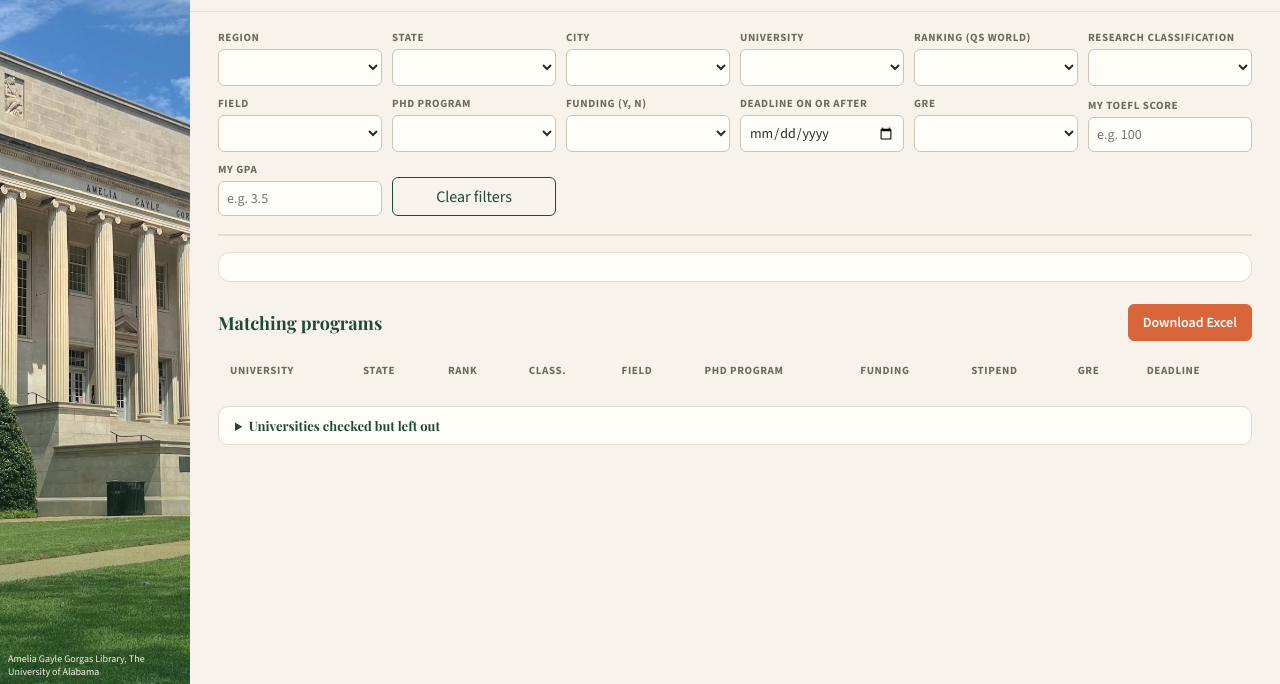
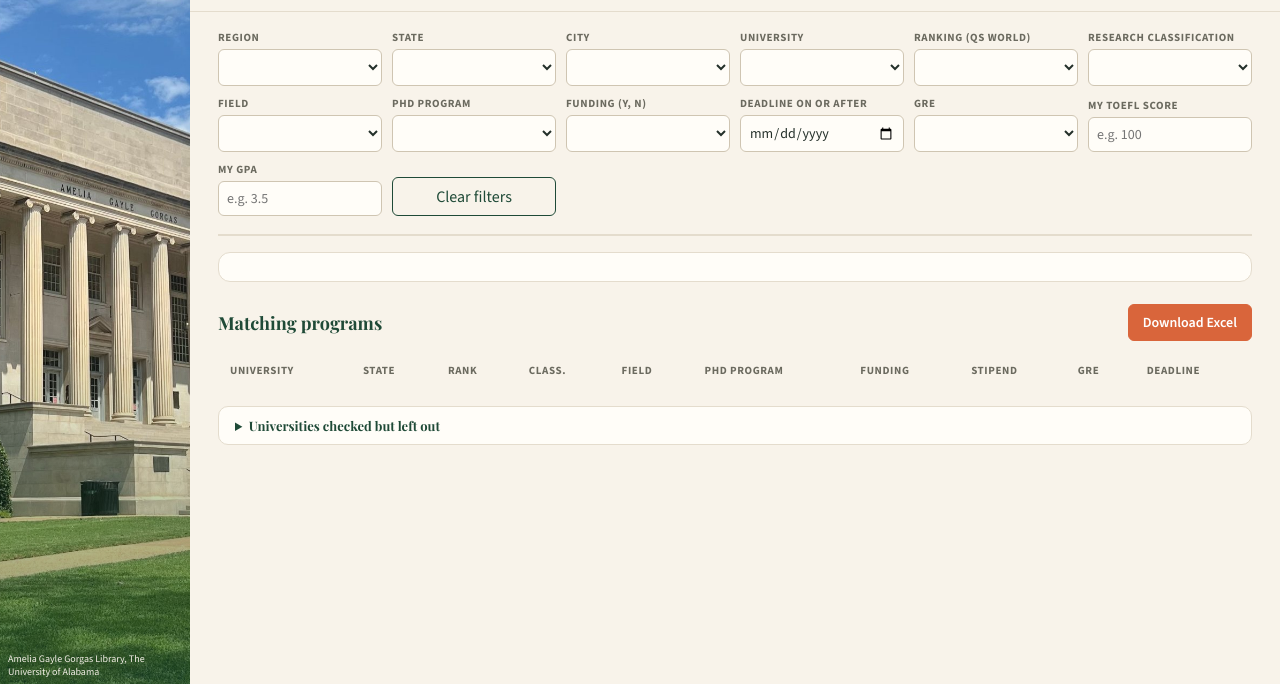
Before and after one commit to souza-cris/finding-phd, a website: page public/index.html in a window 1280 px wide. Shown: the part 116-800 px from the top of the page. Drawn offline with nearby package versions, Linux system fonts and the light colour scheme; no server answers.

Commit message:
Shift campus photo right to show the library inscription
Co-Authored-By: Claude Opus 5.5 <noreply@anthropic.com>
Claude-Session: https://claude.ai/code/session_01TGJiFGhPvDyK1Z2nXkxYyJ

```diff
--- a/public/style.css
+++ b/public/style.css
@@ -9,7 +9,7 @@
 body { margin: 0; min-height: 100vh; padding-left: 190px; }
 /* Campus photo strip (left), as in the warm editorial design. Drop the photo at public/img/campus.jpg. */
 body::before { content: ''; position: fixed; inset: 0 auto 0 0; width: 190px; z-index: 0;
-  background: linear-gradient(rgba(31,74,55,0) 55%, rgba(31,74,55,.55)), url('img/campus.jpg') center / cover no-repeat, var(--green); }
+  background: linear-gradient(rgba(31,74,55,0) 55%, rgba(31,74,55,.55)), url('img/campus.jpg') 72% center / cover no-repeat, var(--green); }
 .photo-credit { position: fixed; left: 8px; bottom: 6px; width: 174px; font-size: 10px; color: #f3efe6; z-index: 1; }
 h1, h2 { color: var(--green); margin: 0; font-family: var(--serif); font-weight: 700; }
 h1 { font-size: 44px; letter-spacing: .5px; }
```
